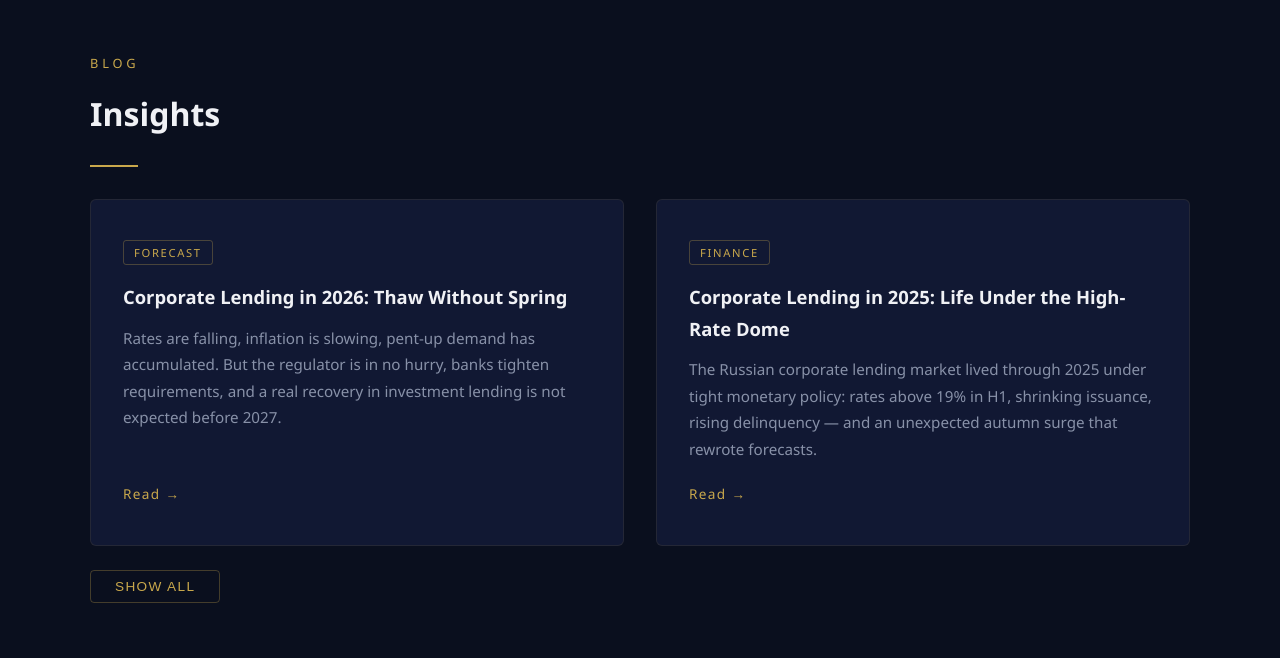
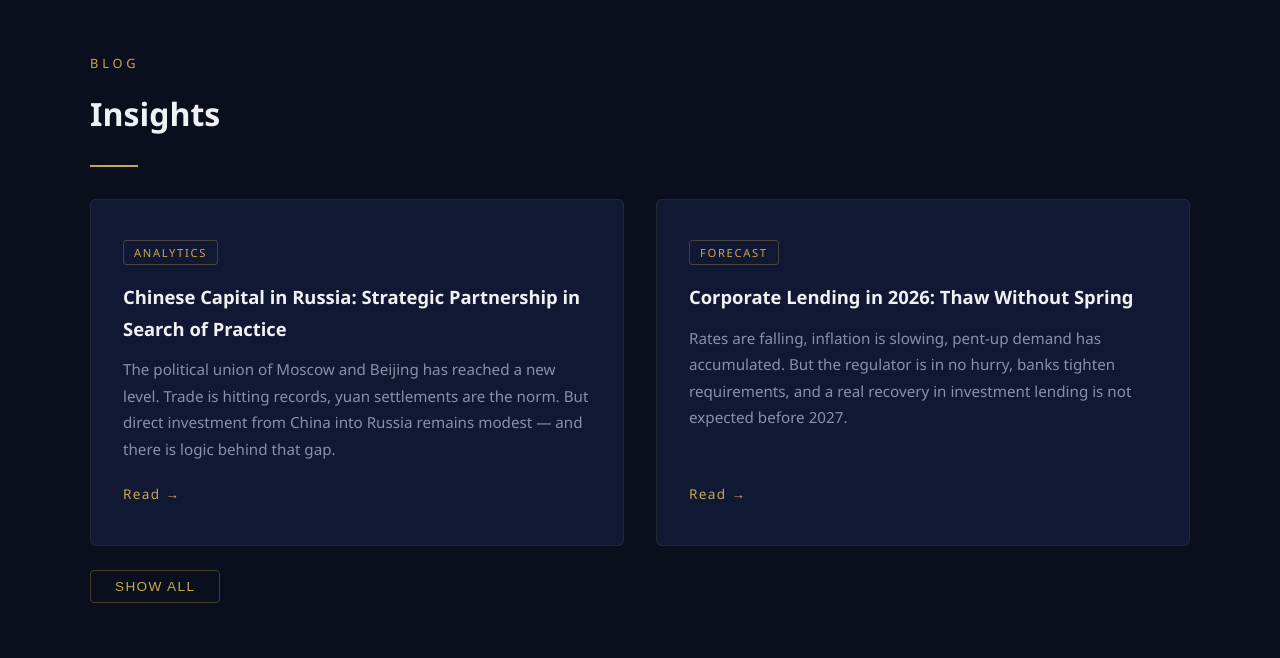
Before and after one commit to konstantintretyakov/kotana, a Flask app: page /en/ in a window 1280 px wide. Shown: the part 2173-2831 px from the top of the page. Run offline with Flask 3, Linux system fonts and the light colour scheme.

Commit message:
Add China FDI article card to blog grid on homepage
Co-Authored-By: Claude Sonnet 4.6 <noreply@anthropic.com>

```diff
--- a/templates/index.html
+++ b/templates/index.html
@@ -326,6 +326,18 @@
         <h2 class="section-heading">Аналитика</h2>
         {% endif %}
         <div class="blog-grid">
+            <a href="/blog/china-fdi-russia-2025" class="blog-card">
+                <span class="blog-tag">{{ 'Analytics' if lang == 'en' else 'Аналитика' }}</span>
+                {% if lang == 'en' %}
+                <h3>Chinese Capital in Russia: Strategic Partnership in Search of Practice</h3>
+                <p>The political union of Moscow and Beijing has reached a new level. Trade is hitting records, yuan settlements are the norm. But direct investment from China into Russia remains modest — and there is logic behind that gap.</p>
+                {% else %}
+                <h3>Китайский капитал в России: стратегическое партнёрство в поисках практики</h3>
+                <p>Политический союз Москвы и Пекина достиг нового уровня. Товарооборот бьёт рекорды, расчёты в юанях стали нормой. Но прямые инвестиции из КНР в Россию по-прежнему остаются скромными — и за этим разрывом стоит своя логика.</p>
+                {% endif %}
+                <span class="blog-read">{{ 'Read' if lang == 'en' else 'Читать' }} →</span>
+            </a>
+
             <a href="/blog/corporate-lending-2026-forecast" class="blog-card">
                 <span class="blog-tag">{{ 'Forecast' if lang == 'en' else 'Прогноз' }}</span>
                 {% if lang == 'en' %}
```
